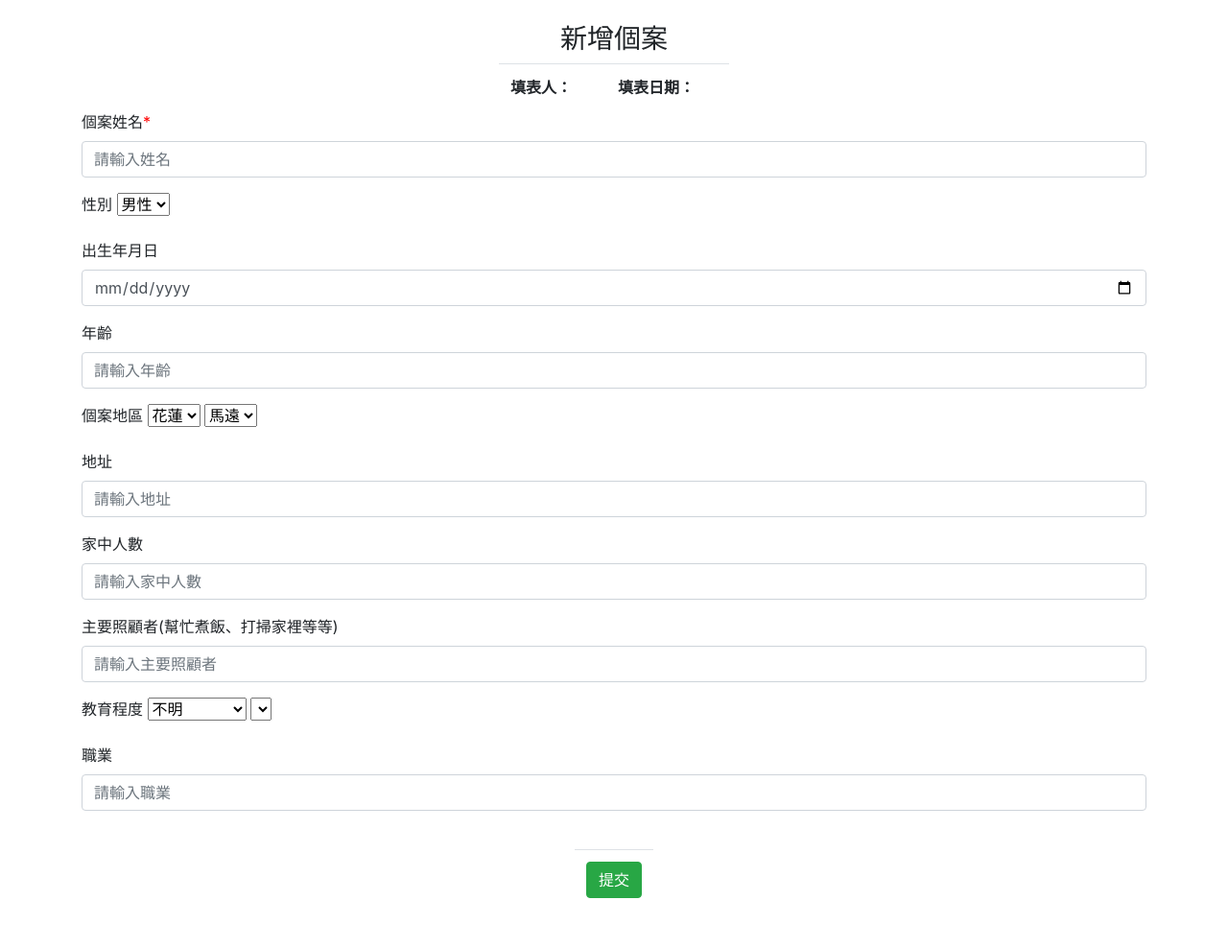
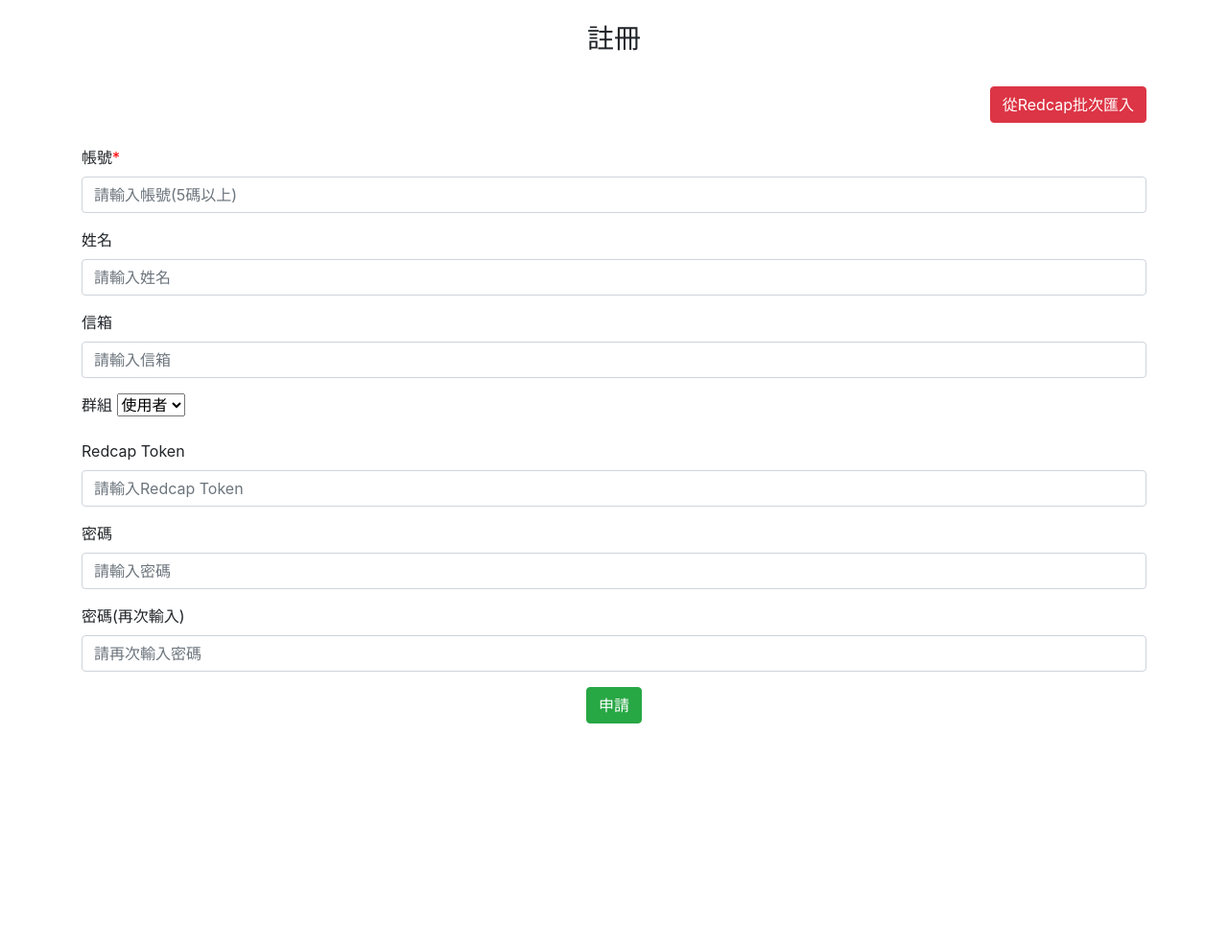
Before and after one commit to mike8206/medserve_server, a Python web app: template website/templates/cases/newcase.html in a window 1280 px wide. Shown: the part 56-1044 px from the top of the page at 96% size. After the commit the page ends 810 px from the top, so only its background shows below. Run offline with Jinja, Linux system fonts and the light colour scheme; the template is opened without the code that fills it, so the values that code supplies are empty; some libraries are stand-ins or nearby versions.

Commit message:
Update newcase.html

```diff
--- a/website/templates/cases/newcase.html
+++ b/website/templates/cases/newcase.html
@@ -1,157 +1,78 @@
 {% extends "base.html" %}
-{% block style %}
-{% endblock %}
-{% block title %} 新增個案 {% endblock %}
-{% block filter %}
-{% endblock %}
+{% block title %} 註冊新用戶 {% endblock%}
 {% block content %}
+</br>
+<h3 align="center"> 註冊 </h3>
+<br/>
 <form method="POST">
-    <div class="table">
-        <table>
+<div align="right">
+    <input type="hidden" name="btname" value="addFromRedcap"/>
+    <button type="submit" class="btn btn-danger">從Redcap批次匯入</button>
+</div>
+</form>
+<form method="POST">
 <br/>
-            <h3 align="center">新增個案</h3>
-            <table align="center" id="basetable">
-                <th>填表人：</th>
-                <td>{{ user.userName }}</td>
-                <th>填表日期：</th>
-                <td>{{ date }}</td>
-            </table>
-            <table align="center" id="formtable">
     <div class="form-group">
-                    <label class="control-label requiredField" for="name">
-                        個案姓名<span class="asteriskField">*</span>
+        <label class="control-label requiredField" for="account">
+            帳號<span class="asteriskField">*</span>
         </label>
-                    <input type="text" class="form-control"
-                    id="name" name="name" placeholder="請輸入姓名">
+        <input type="text"
+        class="form-control"
+        id="account"
+        name="account"
+        placeholder="請輸入帳號(5碼以上)"/>
     </div>
     <div class="form-group">
-                    <label for="sex">性別</label>
-                    <select name="sex" id="sex">
-                        <option value="1">男性</option>
-                        <option value="0">女性</option>
+        <label for="userName">姓名</label>
+        <input type="text"
+        class="form-control"
+        id="userName"
+        name="userName"
+        placeholder="請輸入姓名"/>
+    </div>
+    <div class="form-group">
+        <label for="email">信箱</label>
+        <input type="email"
+        class="form-control"
+        id="email"
+        name="email"
+        placeholder="請輸入信箱"/>
+    </div>
+    <div class="form-group">
+        <label for="group">群組</label>
+        <select name="group" id="group">
+            <option value="user">使用者</option>
+            <option value="admin">管理員</option>
         </select>
     </div>
     <div class="form-group">
-                    <label for="birthday">出生年月日</label>
-                    <input type="date" class="form-control"
-                    id="birthday" name="birthday">
+        <label for="token">Redcap Token</label>
+        <input type="text"
+        class="form-control"
+        id="token"
+        name="token"
+        placeholder="請輸入Redcap Token"/>
     </div>
     <div class="form-group">
-                    <label for="age">年齡</label>
-                    <input type="text" class="form-control"
-                    id="age" name="age" placeholder="請輸入年齡">
+        <label for="password1">密碼</label>
+        <input type="password"
+        class="form-control"
+        id="password1"
+        name="password1"
+        placeholder="請輸入密碼"/>
     </div>
     <div class="form-group">
-                <label for="Area">個案地區</label>
-                <select name="Area" id="Area">
-                    <option value="Hualien">花蓮</option>
-                    <option value="Taichung">台中</option>
-                    <option value="Taitung">台東</option>
-                </select>
-                <select name="location" id="location">
-                    <option value=1>馬遠</option>
-                    <option value=2>東光</option>
-                    <option value=3>崙山</option>
-                    <option value=4>立山</option>
-                    <option value=5>山里</option>
-                    <option value=6>明利</option>
-                </select>
+        <label for="password2">密碼(再次輸入)</label>
+        <input type="password"
+        class="form-control"
+        id="password2"
+        name="password2"
+        placeholder="請再次輸入密碼"/>
     </div>
-                <div class="form-group">
-                    <label for="address">地址</label>
-                    <input type="text" class="form-control"
-                    id="address" name="address" placeholder="請輸入地址">
-                </div>
-                <div class="form-group">
-                    <label for="number_of_family_members">家中人數</label>
-                    <input type="text" class="form-control"
-                    id="number_of_family_members" name="number_of_family_members"
-                    placeholder="請輸入家中人數">
-                </div>
-                <div class="form-group">
-                    <label for="key_person">主要照顧者(幫忙煮飯、打掃家裡等等)</label>
-                    <input type="text" class="form-control"
-                    id="key_person" name="key_person"
-                    placeholder="請輸入主要照顧者"/>
-                </div>
-                <div class="form-group">
-                <label for="education">教育程度</label>
-                <select name="education" id="education">
-                    <option value="notKnown">不明</option>
-                    <option value="nonEducate">未就讀</option>
-                    <option value="k9">國中小</option>
-                    <option value="highEducate">高中及以上</option>
-                </select>
-                <select name="education_level" id="education_level">
-                    <option value=""></option>
-                </select>
-                </div>
-                <div class="form-group">
-                    <label for="occupation">職業</label>
-                    <input type="text" class="form-control"
-                    id="occupation" name="occupation"
-                    placeholder="請輸入職業"/>
-                </div>
-                <br />
-                <td>
-                    <input type="hidden" name="btname" value="newcase" />
-                    <button type="submit" class="btn btn-success">提交</button>
-                </td>
-            </table>
-        </table>
+    <div align="center">
+        <input type="hidden" name="btname" value="addUser"/>
+        <button type="submit" class="btn btn-success">申請</button>
     </div>
 </form>
 <br/>
 {% endblock %}
-{% block script %}
-<script type="text/javascript">
-    $('#Area').on('change', function(){
-    $('#location').html('');
-    if($('#Area').val()=="Hualien"){
-        $('#location').append('<option value="1">馬遠</option>');
-        $('#location').append('<option value="2">東光</option>');
-        $('#location').append('<option value="3">崙山</option>');
-        $('#location').append('<option value="4">立山</option>');
-        $('#location').append('<option value="5">山里</option>');
-        $('#location').append('<option value="6">明利</option>');
-    }else if($('#Area').val()=="Taichung"){
-        $('#location').append('<option value="8">桃山</option>');
-        $('#location').append('<option value="9">桃山教會</option>');
-        $('#location').append('<option value="10">達觀</option>');
-        $('#location').append('<option value="11">香川</option>');
-        $('#location').append('<option value="12">竹林</option>');
-        $('#location').append('<option value="13">烏石坑</option>');
-        $('#location').append('<option value="14">雙崎</option>');
-        $('#location').append('<option value="15">三叉坑</option>');
-    }else if($('#Area').val()=="Taitung"){
-        $('#location').append('<option value="7">台坂</option>');
-    } else {
-        $('#location').append('<option value=""></option>');
-    }
-    });
-</script>
-<script type="text/javascript">
-    $('#education').on('change', function(){
-    $('#education_level').html('');
-    if($('#education').val()=="nonEducate"){
-        $('#education_level').append('<option value="0">不識字</option>');
-        $('#education_level').append('<option value="1">自修</option>');
-    }else if($('#education').val()=="k9"){
-        $('#education_level').append('<option value="2">國小肄業</option>');
-        $('#education_level').append('<option value="3">國小畢業</option>');
-        $('#education_level').append('<option value="4">國中肄業</option>');
-        $('#education_level').append('<option value="5">國中畢業</option>');
-    }else if($('#education').val()=="highEducate"){
-        $('#education_level').append('<option value="6">高中（職）肄業</option>');
-        $('#education_level').append('<option value="7">高中（職）畢業</option>');
-        $('#education_level').append('<option value="8">大專肄業</option>');
-        $('#education_level').append('<option value="9">大專畢業</option>');
-        $('#education_level').append('<option value="10">大學肄業</option>');
-        $('#education_level').append('<option value="11">大學畢業</option>');
-        $('#education_level').append('<option value="12">研究所（含以上）畢業</option>');
-    } else {
-        $('#education_level').append('<option value=""></option>');
-    }
-    });
-</script>
-{% endblock %}
```
Lines whose indentation alone changed are shown as unchanged.
